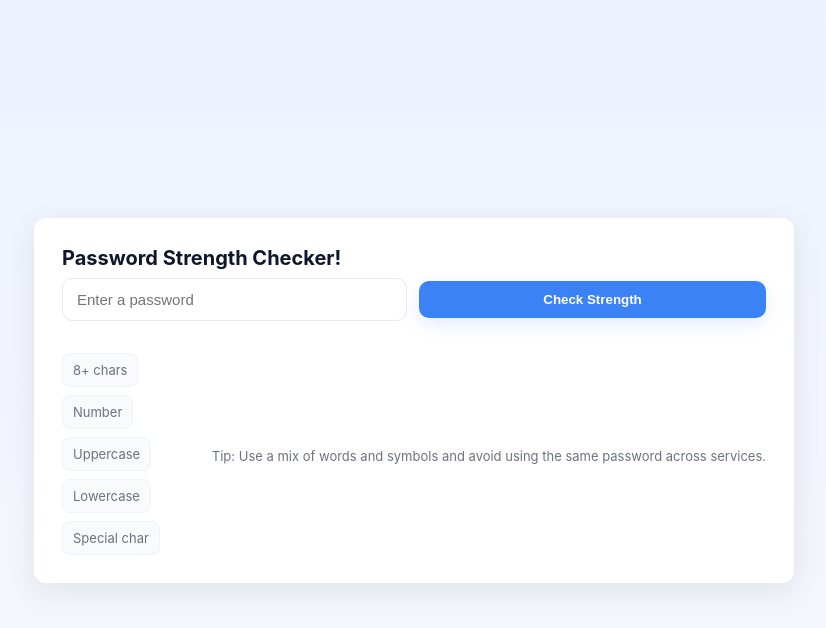
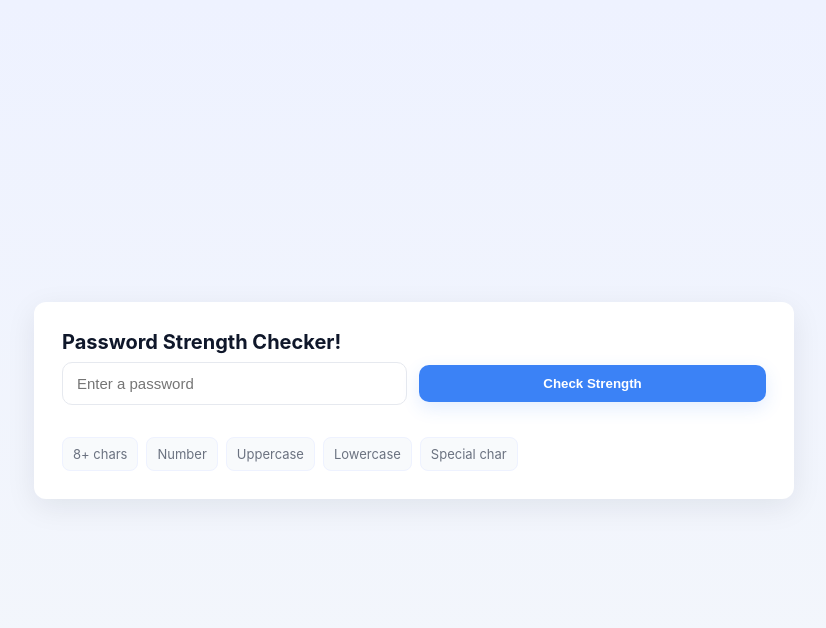
Before and after one commit to shivani-1508/CaseStudy, a Flask app: page / in a window 1280 px wide. Shown: the top 628 px of the page, without its empty margins (226-1052 px from the left). Run offline with Flask 3, Linux system fonts and the light colour scheme.

Commit message:
Remove password security tip from footer
Removed footer tip about password security.

```diff
--- a/templates/index.html
+++ b/templates/index.html
@@ -131,7 +131,6 @@
             </div>
         </form>
 
-        <footer>Tip: Use a mix of words and symbols and avoid using the same password across services.</footer>
     </main>
 
     <script>
```
